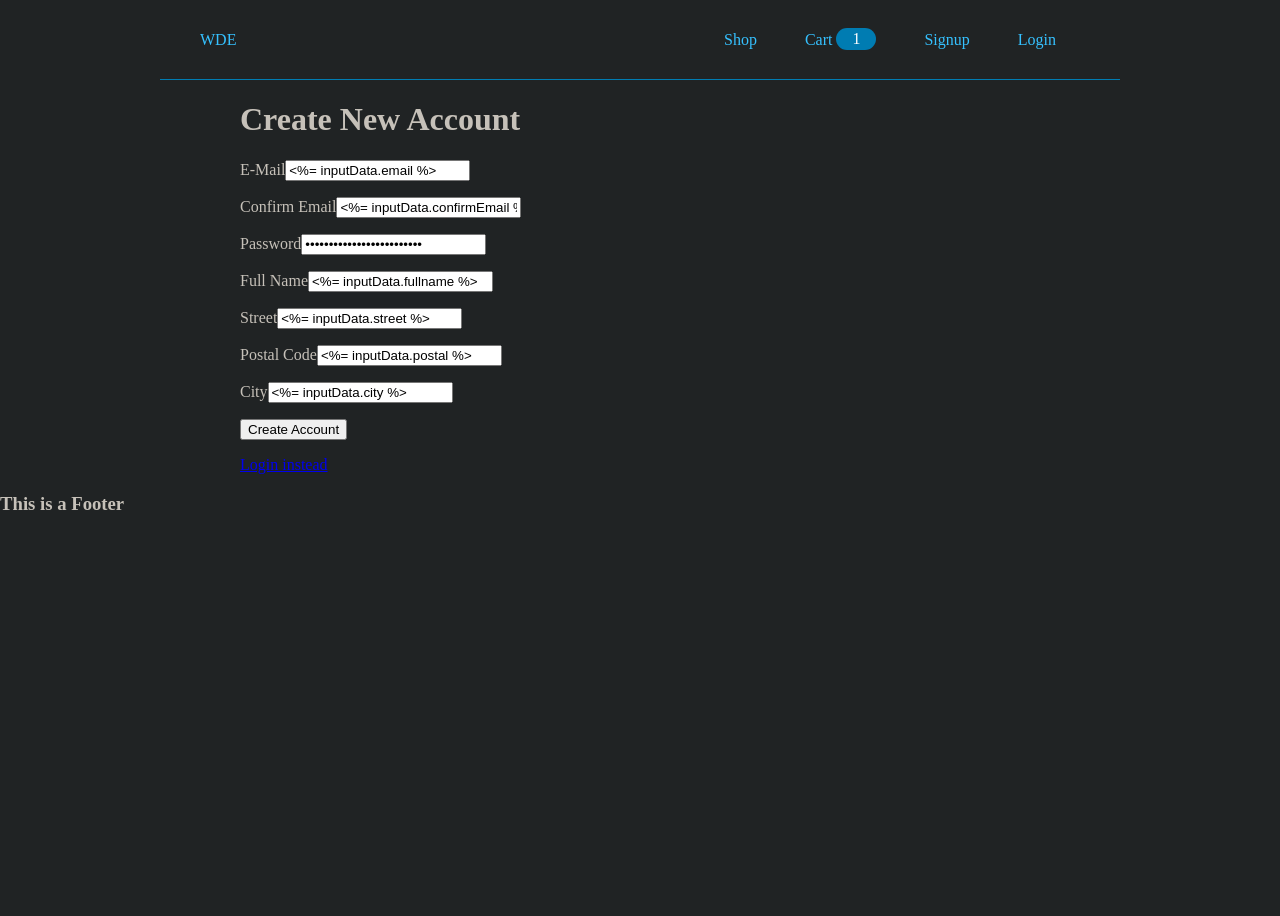
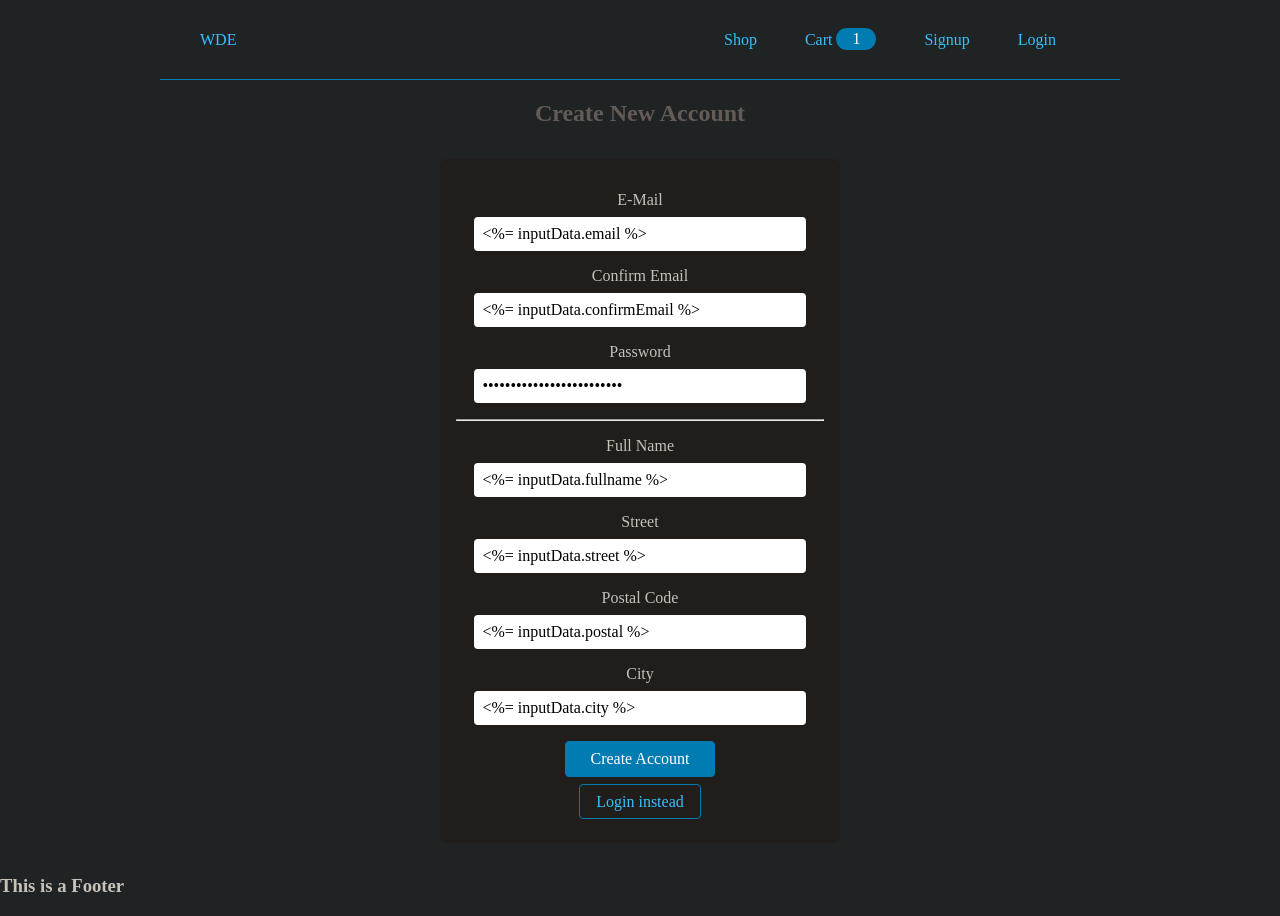
Before and after one commit to Arthur-Ferreira/WebDeveloperEssentials-APP, a React (Vite) app: page /signup in a window 1280 px wide. Before the commit the page ends 800 px from the top, so only its background shows below. Built offline with nearby package versions, Linux system fonts and the light colour scheme.

Commit message:
Feat Development: Add Form, Label and Input Components to Signup and Login pages

```diff
--- a/src/components/pages/customer/auth/Login.tsx
+++ b/src/components/pages/customer/auth/Login.tsx
@@ -1,26 +1,33 @@
+import Anchor from "../../../atoms/Anchor";
+import Button from "../../../atoms/Button";
+import Form from "../../../atoms/Form";
+import Input from "../../../atoms/Input";
+import Label from "../../../atoms/Label";
+import { H2 } from "../../../atoms/Typography";
+
 const Login: React.FC = () => {
   return (
     <main>
-      <h1>Login</h1>
+      <H2>Login</H2>
       {/* <% if (inputData.errorMessage) { %> */}
       {/* <section className="alert"> */}
       {/* <h2>Invalid Credentials</h2> */}
       {/* <p><%= inputData.errorMessage %></p> */}
       {/* </section> */}
       {/* <% } %> */}
-      <form action="/login" method="POST">
-        <input type="hidden" name="_csrf" value="<%= locals.csrfToken %>" />
+      <Form action="/login" method="POST">
+        <Input type="hidden" name="_csrf" value="<%= locals.csrfToken %>" />
         <p>
-            <label htmlFor="email">E-Mail</label>
-            <input type="email" id="email" name="email" value="<%= inputData.email %>" required />
+          <Label htmlFor="email">E-Mail</Label>
+          <Input $full type="email" id="email" name="email" value="<%= inputData.email %>" required />
         </p>
         <p>
-            <label htmlFor="password">Password</label>
-            <input type="password" id="password" name="password" value="<%= inputData.password %>" required />
+          <Label htmlFor="password">Password</Label>
+          <Input $full type="password" id="password" name="password" value="<%= inputData.password %>" required />
         </p>
-          <button className="btn">Login</button>
-          <p id="switch-form"><a href="/signup">Create a new user</a></p>
-      </form>
+        <Button>Login</Button>
+        <p id="switch-form"><Anchor to="/signup">Create a new user</Anchor></p>
+      </Form>
     </main>
   );
 }
--- a/src/components/pages/customer/auth/Signup.tsx
+++ b/src/components/pages/customer/auth/Signup.tsx
@@ -1,48 +1,56 @@
+import Anchor from "../../../atoms/Anchor";
+import Button from "../../../atoms/Button";
+import Form from "../../../atoms/Form";
+import Input from "../../../atoms/Input";
+import Label from "../../../atoms/Label";
+import { H2 } from "../../../atoms/Typography";
+
+
 const Signup: React.FC = () => {
   return (
     <main>
-      <h1>Create New Account</h1>
+      <H2>Create New Account</H2>
       {/* <% if (inputData.errorMessage) { %> */}
       {/* <section className="alert"> */}
-        {/* <h2>Invalid Input</h2> */}
-        {/* <p><%= inputData.errorMessage %></p> */}
+      {/* <h2>Invalid Input</h2> */}
+      {/* <p><%= inputData.errorMessage %></p> */}
       {/* </section> */}
       {/* <% } %> */}
-      <form action="/signup" method="POST">
-        <input type="hidden" name="_csrf" value="<%= locals.csrfToken %>" />
+      <Form action="/signup" method="POST">
+        <Input type="hidden" name="_csrf" value="<%= locals.csrfToken %>" />
         <p>
-          <label htmlFor="email">E-Mail</label>
-          <input type="email" id="email" name="email"
+          <Label htmlFor="email">E-Mail</Label>
+          <Input $full type="email" id="email" name="email"
             value="<%= inputData.email %>" required />
         </p>
         <p>
-          <label htmlFor="confirm-email">Confirm Email</label>
-          <input type="email" id="confirm-email" name="confirm-email" value="<%= inputData.confirmEmail %>" required />
-
+          <Label htmlFor="confirm-email">Confirm Email</Label>
+          <Input $full type="email" id="confirm-email" name="confirm-email" value="<%= inputData.confirmEmail %>" required />
         </p>
         <p>
-          <label htmlFor="password">Password</label>
-          <input type="password" id="password" name="password" min="6" value="<%= inputData.password %>" required />
+          <Label htmlFor="password">Password</Label>
+          <Input $full type="password" id="password" name="password" min="6" value="<%= inputData.password %>" required />
+        </p>
+        <hr />
+        <p>
+          <Label htmlFor="fullname">Full Name</Label>
+          <Input $full type="text" id="fullname" name="fullname" value="<%= inputData.fullname %>" required />
         </p>
         <p>
-          <label htmlFor="fullname">Full Name</label>
-          <input type="text" id="fullname" name="fullname" value="<%= inputData.fullname %>" required />
+          <Label htmlFor="street">Street</Label>
+          <Input $full type="text" id="street" name="street" value="<%= inputData.street %>" required />
         </p>
         <p>
-          <label htmlFor="street">Street</label>
-          <input type="text" id="street" name="street" value="<%= inputData.street %>" required />
+          <Label htmlFor="postal">Postal Code</Label>
+          <Input $full type="text" id="postal" name="postal" min="5" max="5" value="<%= inputData.postal %>" required />
         </p>
         <p>
-          <label htmlFor="postal">Postal Code</label>
-          <input type="text" id="postal" name="postal" min="5" max="5" value="<%= inputData.postal %>" required />
+          <Label htmlFor="city">City</Label>
+          <Input $full type="text" id="city" name="city" value="<%= inputData.city %>" required />
         </p>
-        <p>
-          <label htmlFor="city">City</label>
-          <input type="text" id="city" name="city" value="<%= inputData.city %>" required />
-        </p>
-        <button className="btn">Create Account</button>
-        <p id="switch-form"><a href="/login">Login instead</a></p>
-      </form>
+        <Button>Create Account</Button>
+        <p id="switch-form"><Anchor to="/login" $border>Login instead</Anchor></p>
+      </Form>
     </main>
   );
 }
```
Lines whose indentation alone changed are shown as unchanged.
